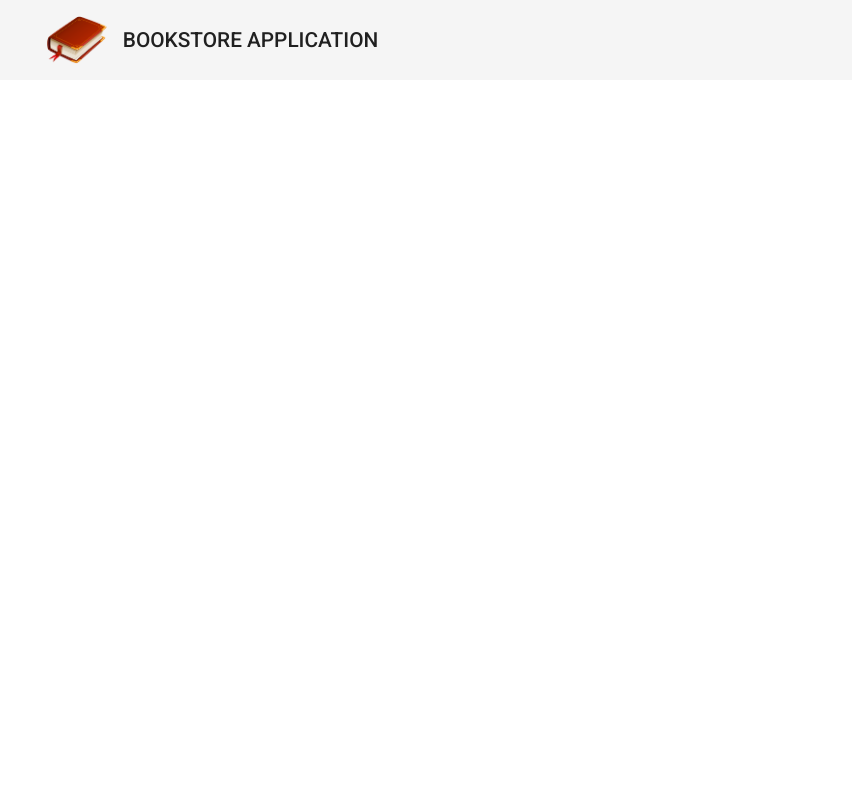
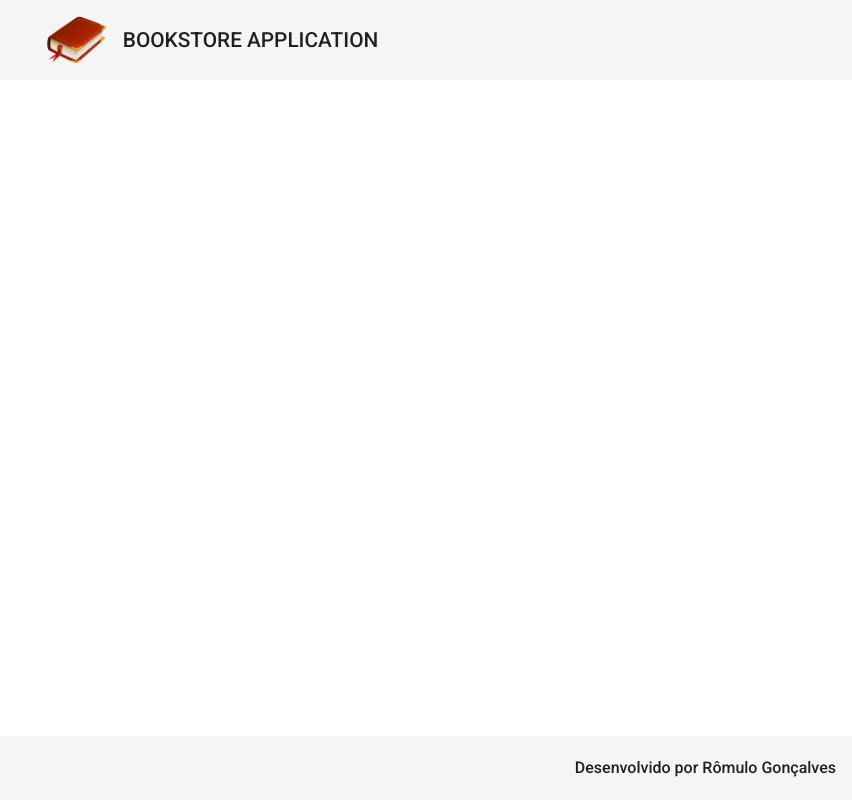
Before and after one commit to romulogoncalves94/bookstore-front, an Angular app: page / in a window 1280 px wide. Shown: the whole page, without its empty margins (428-1280 px from the left). Built offline with nearby package versions, Linux system fonts and the light colour scheme.

Commit message:
feat: componente FOOTER

```diff
--- a/src/app/app.component.html
+++ b/src/app/app.component.html
@@ -1 +1,2 @@
 <app-header></app-header>
+<app-footer></app-footer>
--- a/src/app/app.module.ts
+++ b/src/app/app.module.ts
@@ -6,11 +6,13 @@
 import { BrowserAnimationsModule } from '@angular/platform-browser/animations';
 import { HeaderComponent } from './components/template/header/header.component';
 import { MatToolbarModule } from '@angular/material/toolbar';
+import { FooterComponent } from './components/template/footer/footer.component';
 
 @NgModule({
   declarations: [
     AppComponent,
-    HeaderComponent
+    HeaderComponent,
+    FooterComponent
   ],
   imports: [
     BrowserModule,
--- /dev/null
+++ b/src/app/components/template/footer/footer.component.css
@@ -0,0 +1,6 @@
+.footer {
+    position: fixed;
+    bottom: 0;
+    justify-content: flex-end;
+    font-size: 1rem;
+}
--- /dev/null
+++ b/src/app/components/template/footer/footer.component.html
@@ -0,0 +1,5 @@
+<mat-toolbar class="footer">
+    <span>
+        Desenvolvido por Rômulo Gonçalves
+    </span>
+</mat-toolbar>
--- /dev/null
+++ b/src/app/components/template/footer/footer.component.ts
@@ -0,0 +1,15 @@
+import { Component, OnInit } from '@angular/core';
+
+@Component({
+  selector: 'app-footer',
+  templateUrl: './footer.component.html',
+  styleUrls: ['./footer.component.css']
+})
+export class FooterComponent implements OnInit {
+
+  constructor() { }
+
+  ngOnInit(): void {
+  }
+
+}
```
